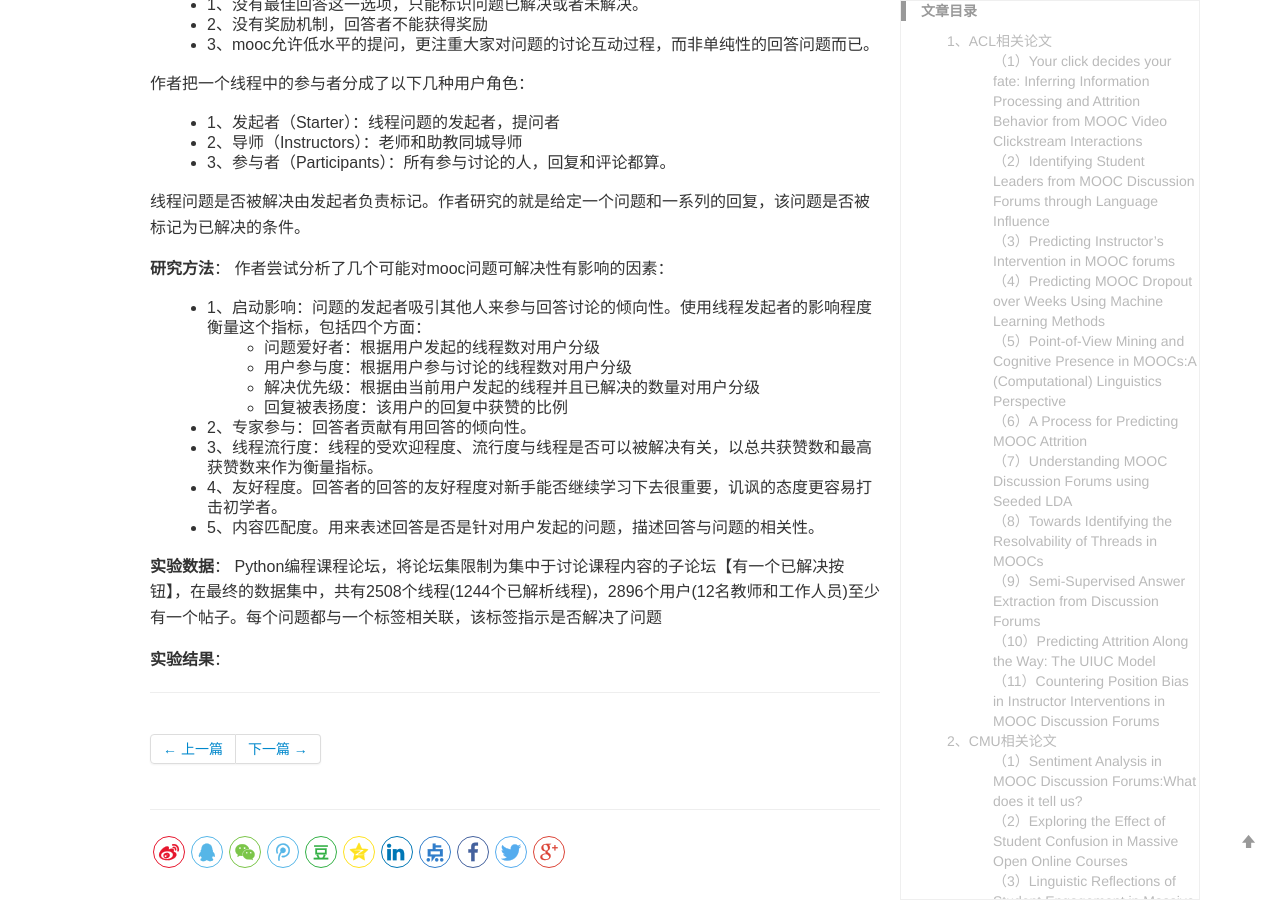
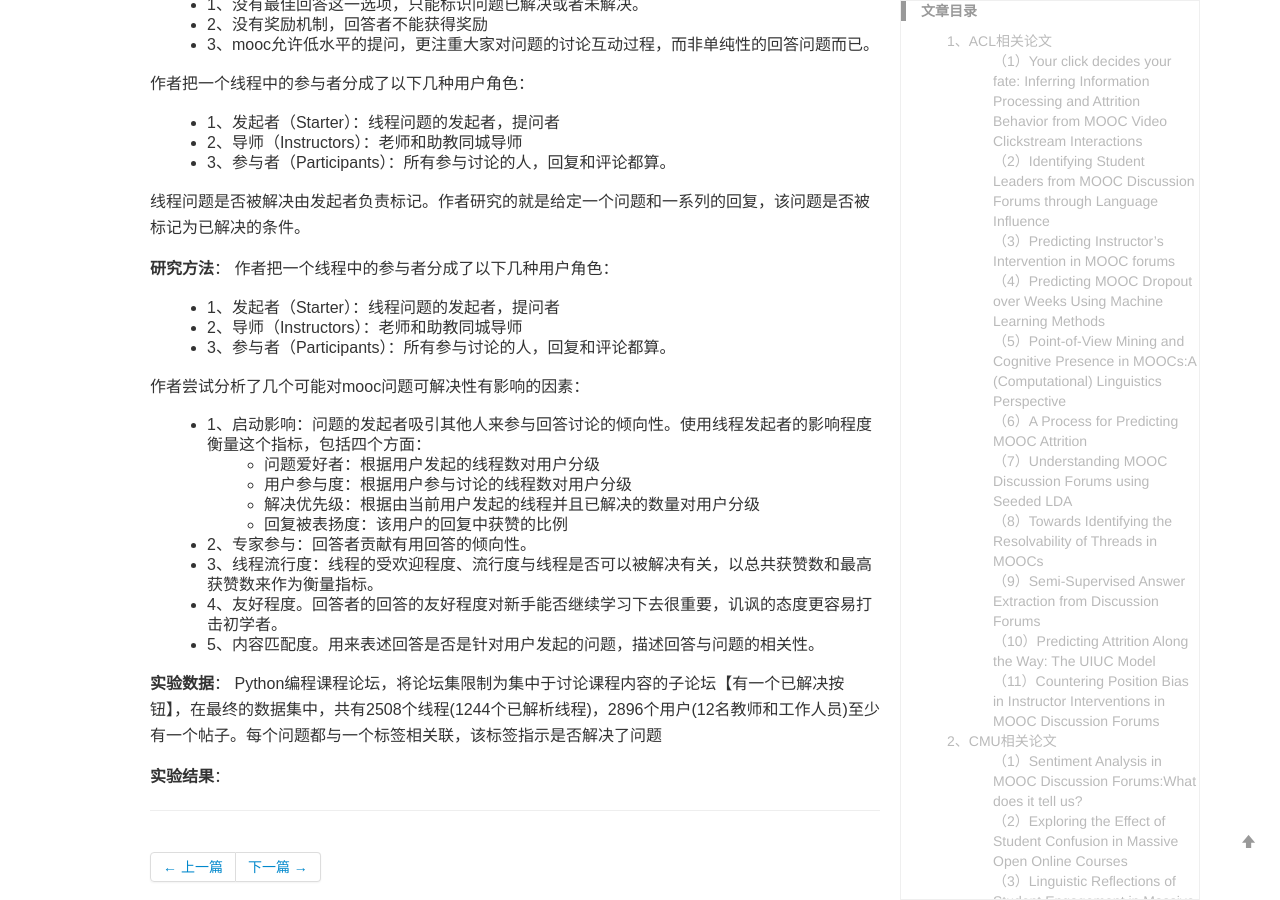
Before and after one commit to yuanmingchen/yuanmingchen.github.io, a Jekyll site: the page built from _posts/2019-04-19-online course nlp paper survey 2.md, in a window 1280 px wide and 900 px high, scrolled down 9171 px. Built offline with Jekyll 4.4.1, drawn with Linux system fonts in a browser that asks for light colours; formulas are drawn with MathJax 3; comment, search, counter and statistics services are not loaded.

Commit message:
Updates _posts/2019-04-19-online course nlp paper survey 2.md
Auto commit by GitBook Editor

```diff
--- a/_posts/2019-04-19-online course nlp paper survey 2.md
+++ b/_posts/2019-04-19-online course nlp paper survey 2.md
@@ -283,6 +283,12 @@ cmu的课程《Introduction to Psychology as a Science》，该数据集共包
 
 
 **研究方法**：
+作者把一个线程中的参与者分成了以下几种用户角色：
+- 1、发起者（Starter）：线程问题的发起者，提问者
+- 2、导师（Instructors）：老师和助教同城导师
+- 3、参与者（Participants）：所有参与讨论的人，回复和评论都算。
+
+
 作者尝试分析了几个可能对mooc问题可解决性有影响的因素：
 - 1、启动影响：问题的发起者吸引其他人来参与回答讨论的倾向性。使用线程发起者的影响程度衡量这个指标，包括四个方面：
     - 问题爱好者：根据用户发起的线程数对用户分级
```
